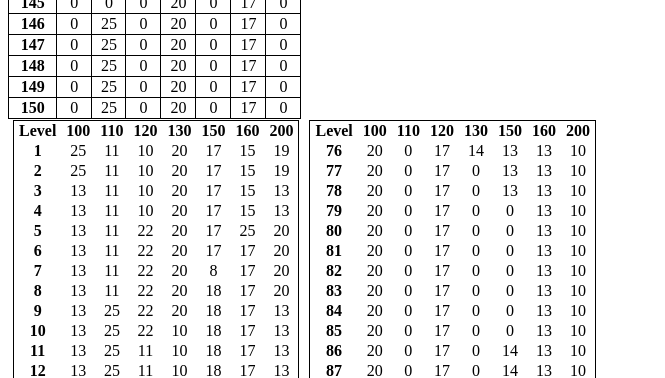
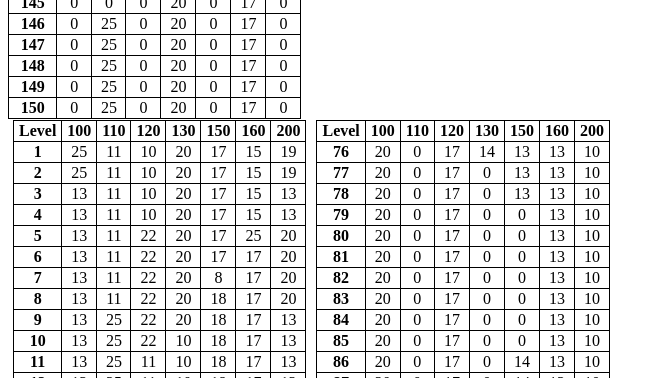
Before and after one commit to tibiantis-notes/tibiantis-notes.github.io, a plain HTML site: page speed.html in a window 1280 px wide. Shown: the part 6200-6578 px from the top of the page, without its empty margins (0-665 px from the left). Drawn offline with Linux system fonts and the light colour scheme.

Commit message:
Update speed.html

```diff
--- a/speed.html
+++ b/speed.html
@@ -26,7 +26,7 @@ table, th, td {
   }
 
 .outer-table table th,
-.outer-table table td, {
+.outer-table table td {
   border: 1px solid black;
   }
 
```
